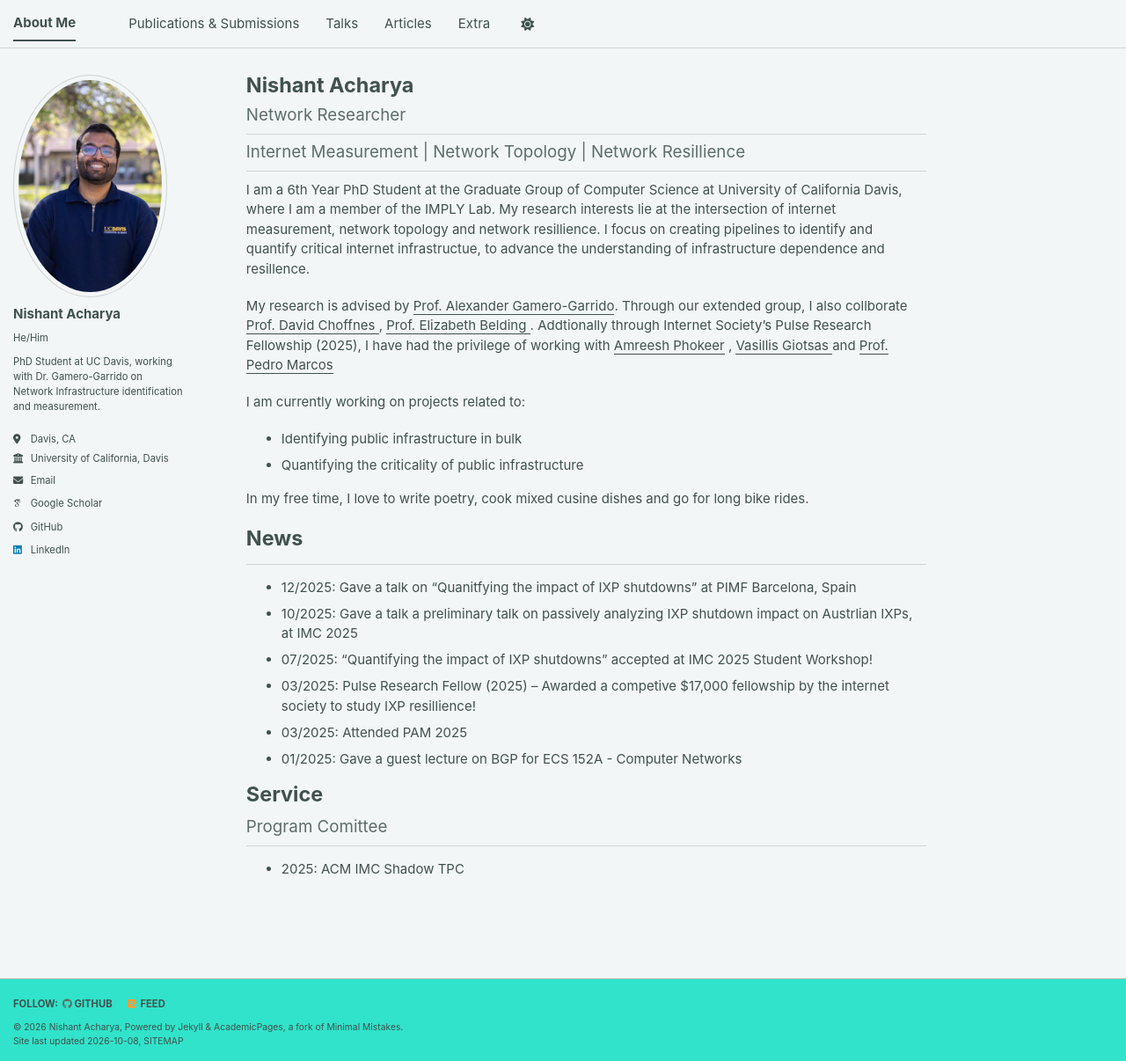
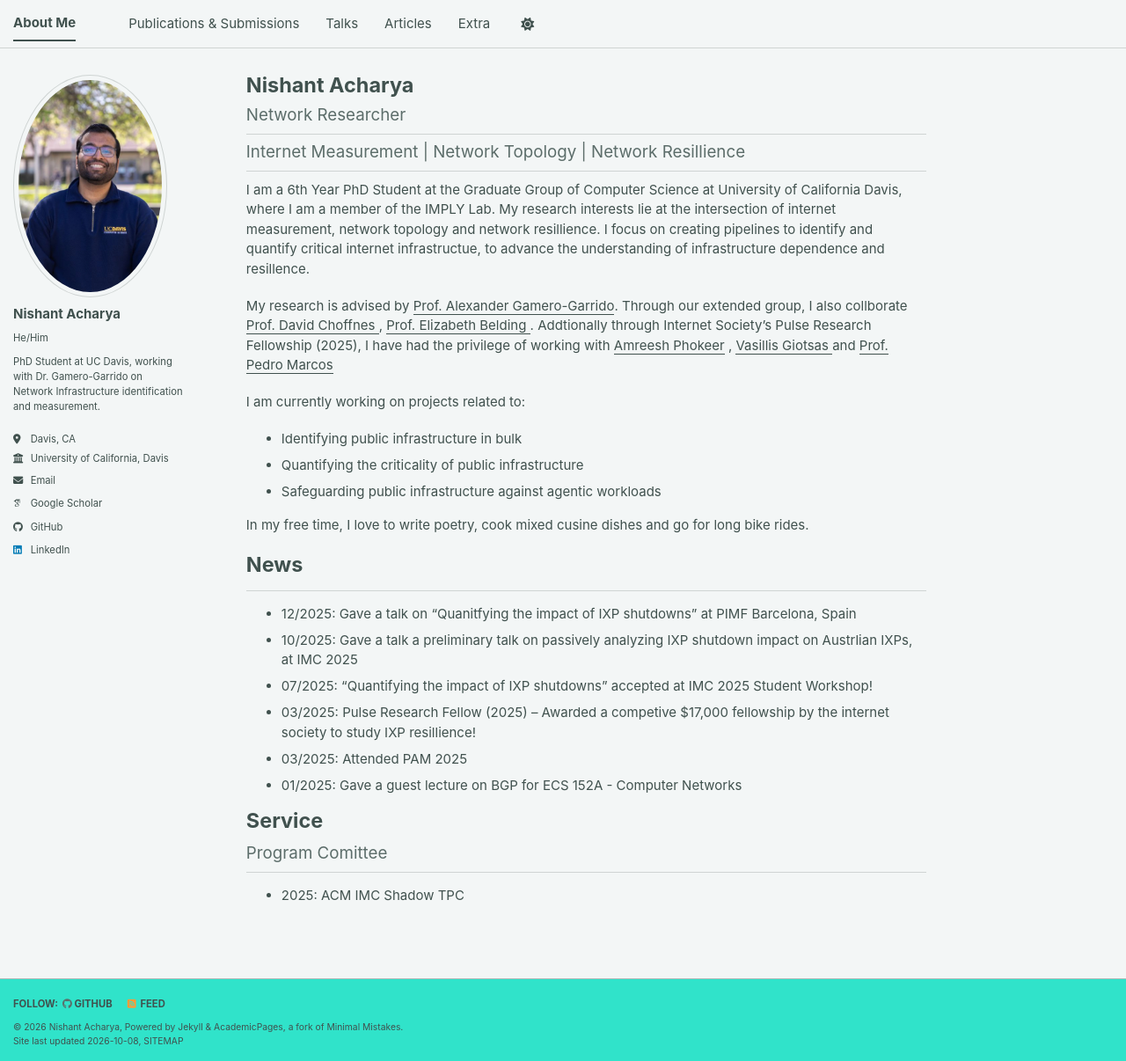
Before and after one commit to NishantAcharya/Nishant.github.io, a Jekyll site: the page built from _pages/about.md, in a window 1280 px wide and 1206 px high. Shown: the whole window at 88% size. Built offline with Jekyll 4.4.1, drawn with Linux system fonts in a browser that asks for light colours; some web fonts are replaced; a script bundle is joined from its source files by our own code; library files that are not in the unit come from our copies.

Commit message:
Updated about with more info

```diff
--- a/_pages/about.md
+++ b/_pages/about.md
@@ -23,6 +23,7 @@ My research is advised by <u>Prof. Alexander Gamero-Garrido</u>. Through our ext
 I am currently working on projects related to:
 * Identifying public infrastructure in bulk
 * Quantifying the criticality of public infrastructure
+* Safeguarding public infrastructure against agentic workloads
 
 In my free time, I love to write poetry, cook mixed cusine dishes and go for long bike rides.
 
```
